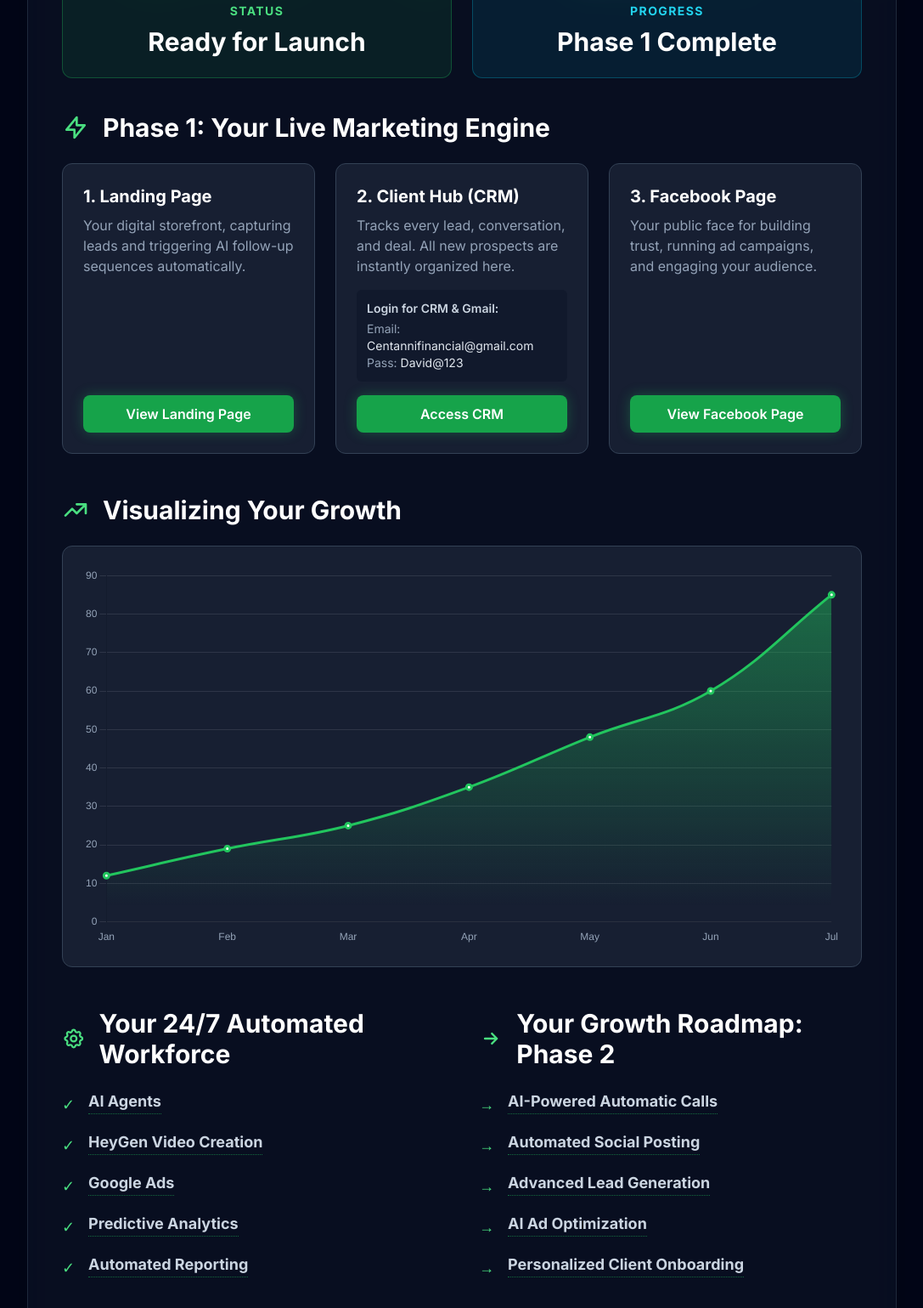
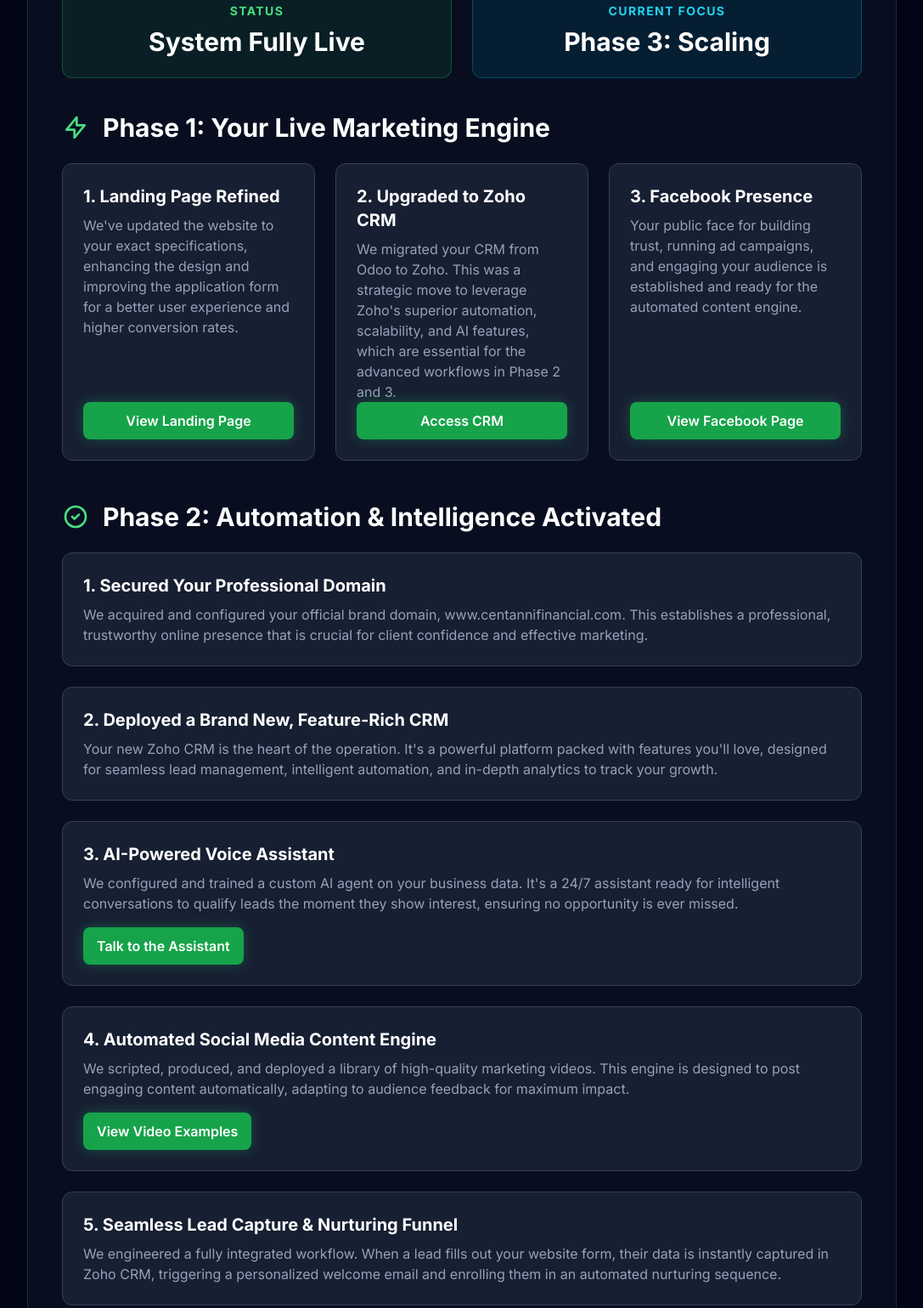
Before and after one commit to Zioneris1/Centanni-Financial---Client-System-Overview, a plain HTML site: page index.html in a window 1280 px wide. Shown: the part 352-1891 px from the top of the page at 85% size, without its empty margins (96-1183 px from the left). Drawn offline with nearby package versions, Linux system fonts and the light colour scheme; animation ran at ten frames a second.

Commit message:
Update index.html

```diff
--- a/index.html
+++ b/index.html
@@ -1,4 +1,4 @@
-
+<!DOCTYPE html>
 <html lang="en" class="scroll-smooth">
 <head>
     <meta charset="UTF-8">
@@ -103,15 +103,15 @@
             <div class="grid grid-cols-1 md:grid-cols-2 gap-6 mb-10 fade-in-up">
                 <div class="bg-green-500/10 border border-green-500/30 rounded-xl p-6 text-center">
                     <div class="text-sm font-bold text-green-400 uppercase tracking-widest">Status</div>
-                    <div class="text-3xl font-bold text-white mt-2">Ready for Launch</div>
+                    <div class="text-3xl font-bold text-white mt-2">System Fully Live</div>
                 </div>
                 <div class="bg-cyan-500/10 border border-cyan-500/30 rounded-xl p-6 text-center">
-                    <div class="text-sm font-bold text-cyan-400 uppercase tracking-widest">Progress</div>
-                    <div class="text-3xl font-bold text-white mt-2">Phase 1 Complete</div>
+                    <div class="text-sm font-bold text-cyan-400 uppercase tracking-widest">Current Focus</div>
+                    <div class="text-3xl font-bold text-white mt-2">Phase 3: Scaling</div>
                 </div>
             </div>
 
-            <!-- Phase 1: Ready to Launch -->
+            <!-- Phase 1: Foundation -->
             <div class="mb-12 fade-in-up">
                 <h2 class="text-3xl font-bold text-white mb-6 flex items-center">
                     <svg xmlns="http://www.w3.org/2000/svg" class="h-8 w-8 mr-4 text-green-400" fill="none" viewBox="0 0 24 24" stroke="currentColor" stroke-width="2"><path stroke-linecap="round" stroke-linejoin="round" d="M13 10V3L4 14h7v7l9-11h-7z" /></svg>
@@ -120,32 +120,61 @@
                 <div class="grid grid-cols-1 lg:grid-cols-3 gap-6">
                     <!-- Card -->
                     <div class="bg-slate-800/70 rounded-xl p-6 border border-slate-700 flex flex-col transition-all duration-300 card-glow fade-in-up">
-                        <h3 class="font-bold text-xl text-white">1. Landing Page</h3>
-                        <p class="text-slate-400 mt-2 flex-grow">Your digital storefront, capturing leads and triggering AI follow-up sequences automatically.</p>
-                        <a href="https://zioneris1.github.io/centannifinancial/" target="_blank" class="mt-6 w-full text-center bg-green-600 hover:bg-green-500 text-white font-semibold py-2.5 px-4 rounded-lg transition-all duration-300 btn-glow">View Landing Page</a>
+                        <h3 class="font-bold text-xl text-white">1. Landing Page Refined</h3>
+                        <p class="text-slate-400 mt-2 flex-grow">We've updated the website to your exact specifications, enhancing the design and improving the application form for a better user experience and higher conversion rates.</p>
+                        <a href="https://www.centannifinancial.com" target="_blank" class="mt-6 w-full text-center bg-green-600 hover:bg-green-500 text-white font-semibold py-2.5 px-4 rounded-lg transition-all duration-300 btn-glow">View Landing Page</a>
                     </div>
                     <!-- Card -->
                     <div class="bg-slate-800/70 rounded-xl p-6 border border-slate-700 flex flex-col transition-all duration-300 card-glow fade-in-up" style="transition-delay: 150ms;">
-                        <h3 class="font-bold text-xl text-white">2. Client Hub (CRM)</h3>
-                        <p class="text-slate-400 mt-2 flex-grow">Tracks every lead, conversation, and deal. All new prospects are instantly organized here.</p>
-                        <div class="my-4 bg-slate-900/70 p-3 rounded-md text-sm">
-                            <p class="font-semibold text-slate-300 mb-1">Login for CRM & Gmail:</p>
-                            <p><span class="text-slate-400">Email:</span> Centannifinancial@gmail.com</p>
-                            <p><span class="text-slate-400">Pass:</span> David@123</p>
-                        </div>
-                        <a href="https://centannifinancial1.odoo.com/" target="_blank" class="mt-auto w-full text-center bg-green-600 hover:bg-green-500 text-white font-semibold py-2.5 px-4 rounded-lg transition-all duration-300 btn-glow">Access CRM</a>
+                        <h3 class="font-bold text-xl text-white">2. Upgraded to Zoho CRM</h3>
+                        <p class="text-slate-400 mt-2 flex-grow">We migrated your CRM from Odoo to Zoho. This was a strategic move to leverage Zoho's superior automation, scalability, and AI features, which are essential for the advanced workflows in Phase 2 and 3.</p>
+                        <a href="https://crm.centannifinancial.com" target="_blank" class="mt-auto w-full text-center bg-green-600 hover:bg-green-500 text-white font-semibold py-2.5 px-4 rounded-lg transition-all duration-300 btn-glow">Access CRM</a>
                     </div>
                     <!-- Card -->
                     <div class="bg-slate-800/70 rounded-xl p-6 border border-slate-700 flex flex-col transition-all duration-300 card-glow fade-in-up" style="transition-delay: 300ms;">
-                        <h3 class="font-bold text-xl text-white">3. Facebook Page</h3>
-                        <p class="text-slate-400 mt-2 flex-grow">Your public face for building trust, running ad campaigns, and engaging your audience.</p>
+                        <h3 class="font-bold text-xl text-white">3. Facebook Presence</h3>
+                        <p class="text-slate-400 mt-2 flex-grow">Your public face for building trust, running ad campaigns, and engaging your audience is established and ready for the automated content engine.</p>
                         <a href="https://www.facebook.com/share/15qM1boSUJ/?mibextid=wwXIfr" target="_blank" class="mt-6 w-full text-center bg-green-600 hover:bg-green-500 text-white font-semibold py-2.5 px-4 rounded-lg transition-all duration-300 btn-glow">View Facebook Page</a>
                     </div>
                 </div>
             </div>
 
+            <!-- Phase 2: Automation Activated -->
+            <div class="mb-12 fade-in-up">
+                <h2 class="text-3xl font-bold text-white mb-6 flex items-center">
+                    <svg xmlns="http://www.w3.org/2000/svg" class="h-8 w-8 mr-4 text-green-400" fill="none" viewBox="0 0 24 24" stroke="currentColor" stroke-width="2">
+                        <path stroke-linecap="round" stroke-linejoin="round" d="M9 12l2 2 4-4m6 2a9 9 0 11-18 0 9 9 0 0118 0z" />
+                    </svg>
+                    Phase 2: Automation & Intelligence Activated
+                </h2>
+                <div class="space-y-6">
+                    <div class="bg-slate-800/70 rounded-xl p-6 border border-slate-700 transition-all duration-300 card-glow">
+                        <h3 class="font-bold text-xl text-white">1. Secured Your Professional Domain</h3>
+                        <p class="text-slate-400 mt-2">We acquired and configured your official brand domain, www.centannifinancial.com. This establishes a professional, trustworthy online presence that is crucial for client confidence and effective marketing.</p>
+                    </div>
+                    <div class="bg-slate-800/70 rounded-xl p-6 border border-slate-700 transition-all duration-300 card-glow">
+                        <h3 class="font-bold text-xl text-white">2. Deployed a Brand New, Feature-Rich CRM</h3>
+                        <p class="text-slate-400 mt-2">Your new Zoho CRM is the heart of the operation. It's a powerful platform packed with features you'll love, designed for seamless lead management, intelligent automation, and in-depth analytics to track your growth.</p>
+                    </div>
+                    <div class="bg-slate-800/70 rounded-xl p-6 border border-slate-700 transition-all duration-300 card-glow">
+                        <h3 class="font-bold text-xl text-white">3. AI-Powered Voice Assistant</h3>
+                        <p class="text-slate-400 mt-2">We configured and trained a custom AI agent on your business data. It's a 24/7 assistant ready for intelligent conversations to qualify leads the moment they show interest, ensuring no opportunity is ever missed.</p>
+                        <a href="https://elevenlabs.io/app/talk-to?agent_id=agent_6701k2eav6xvfhgvj0qst1q2zt5y" target="_blank" class="mt-4 inline-block text-center bg-green-600 hover:bg-green-500 text-white font-semibold py-2.5 px-4 rounded-lg transition-all duration-300 btn-glow">Talk to the Assistant</a>
+                    </div>
+                    <div class="bg-slate-800/70 rounded-xl p-6 border border-slate-700 transition-all duration-300 card-glow">
+                        <h3 class="font-bold text-xl text-white">4. Automated Social Media Content Engine</h3>
+                        <p class="text-slate-400 mt-2">We scripted, produced, and deployed a library of high-quality marketing videos. This engine is designed to post engaging content automatically, adapting to audience feedback for maximum impact.</p>
+                        <a href="https://drive.google.com/drive/folders/1kYjFhO_inoY4epxH0he6yy3iHzhsnM3B?usp=drive_link" target="_blank" class="mt-4 inline-block text-center bg-green-600 hover:bg-green-500 text-white font-semibold py-2.5 px-4 rounded-lg transition-all duration-300 btn-glow">View Video Examples</a>
+                    </div>
+                    <div class="bg-slate-800/70 rounded-xl p-6 border border-slate-700 transition-all duration-300 card-glow">
+                        <h3 class="font-bold text-xl text-white">5. Seamless Lead Capture & Nurturing Funnel</h3>
+                        <p class="text-slate-400 mt-2">We engineered a fully integrated workflow. When a lead fills out your website form, their data is instantly captured in Zoho CRM, triggering a personalized welcome email and enrolling them in an automated nurturing sequence.</p>
+                    </div>
+                </div>
+            </div>
+
             <!-- Growth Chart Section -->
-            <div class="mb-12 fade-in-up" style="transition-delay: 450ms;">
+            <div class="mb-12 fade-in-up">
                 <h2 class="text-3xl font-bold text-white mb-6 flex items-center">
                     <svg xmlns="http://www.w3.org/2000/svg" class="h-8 w-8 mr-4 text-green-400" fill="none" viewBox="0 0 24 24" stroke="currentColor" stroke-width="2"><path stroke-linecap="round" stroke-linejoin="round" d="M13 7h8m0 0v8m0-8l-8 8-4-4-6 6" /></svg>
                     Visualizing Your Growth
@@ -155,36 +184,31 @@
                 </div>
             </div>
 
-            <!-- Backend & Phase 2 -->
-            <div class="grid grid-cols-1 lg:grid-cols-2 gap-10 mb-12">
-                <!-- Backend Engine -->
-                <div class="fade-in-up" style="transition-delay: 600ms;">
-                    <h2 class="text-3xl font-bold text-white mb-6 flex items-center">
-                        <svg xmlns="http://www.w3.org/2000/svg" class="h-8 w-8 mr-4 text-green-400" fill="none" viewBox="0 0 24 24" stroke="currentColor" stroke-width="2"><path stroke-linecap="round" stroke-linejoin="round" d="M10.325 4.317c.426-1.756 2.924-1.756 3.35 0a1.724 1.724 0 002.573 1.066c1.543-.94 3.31.826 2.37 2.37a1.724 1.724 0 001.065 2.572c1.756.426 1.756 2.924 0 3.35a1.724 1.724 0 00-1.066 2.573c.94 1.543-.826 3.31-2.37 2.37a1.724 1.724 0 00-2.572 1.065c-.426 1.756-2.924 1.756-3.35 0a1.724 1.724 0 00-2.573-1.066c-1.543.94-3.31-.826-2.37-2.37a1.724 1.724 0 00-1.065-2.572c-1.756-.426-1.756-2.924 0-3.35a1.724 1.724 0 001.066-2.573c-.94-1.543.826-3.31 2.37-2.37.996.608 2.296.096 2.572-1.065z" /><path stroke-linecap="round" stroke-linejoin="round" stroke-width="2" d="M15 12a3 3 0 11-6 0 3 3 0 016 0z" /></svg>
-                        Your 24/7 Automated Workforce
-                    </h2>
-                    <ul class="space-y-4 text-slate-300 text-lg">
-                        <li class="flex items-start"><span class="text-green-400 mr-4 mt-1">✓</span><span class="tooltip"><strong>AI Agents</strong><span class="tooltip-text">Our AI handles lead qualification and initial follow-ups, ensuring no opportunity is missed, day or night.</span></span></li>
-                        <li class="flex items-start"><span class="text-green-400 mr-4 mt-1">✓</span><span class="tooltip"><strong>HeyGen Video Creation</strong><span class="tooltip-text">We produce high-quality, engaging marketing videos to capture attention and explain your value proposition effectively.</span></span></li>
-                        <li class="flex items-start"><span class="text-green-400 mr-4 mt-1">✓</span><span class="tooltip"><strong>Google Ads</strong><span class="tooltip-text">The foundation is set to expand your reach beyond social media, capturing high-intent customers actively searching for your services.</span></span></li>
-                        <li class="flex items-start"><span class="text-green-400 mr-4 mt-1">✓</span><span class="tooltip"><strong>Predictive Analytics</strong><span class="tooltip-text">Our system analyzes lead behavior and engagement to predict which prospects are most likely to convert, allowing you to focus your efforts.</span></span></li>
-                        <li class="flex items-start"><span class="text-green-400 mr-4 mt-1">✓</span><span class="tooltip"><strong>Automated Reporting</strong><span class="tooltip-text">Receive real-time dashboards and reports on key metrics like ROI, cost per lead, and campaign performance.</span></span></li>
-                    </ul>
-                </div>
-
-                <!-- Phase 2 Upgrades -->
-                <div class="fade-in-up" style="transition-delay: 750ms;">
-                    <h2 class="text-3xl font-bold text-white mb-6 flex items-center">
-                        <svg xmlns="http://www.w3.org/2000/svg" class="h-8 w-8 mr-4 text-green-400" fill="none" viewBox="0 0 24 24" stroke="currentColor" stroke-width="2"><path stroke-linecap="round" stroke-linejoin="round" d="M13 7l5 5m0 0l-5 5m5-5H6" /></svg>
-                        Your Growth Roadmap: Phase 2
-                    </h2>
-                    <ul class="space-y-4 text-slate-300 text-lg">
-                        <li class="flex items-start"><span class="text-green-400 mr-4 mt-1">→</span><span class="tooltip"><strong>AI-Powered Automatic Calls</strong><span class="tooltip-text">Instantly follow up with your hottest leads via automated, intelligent phone calls to increase contact rates.</span></span></li>
-                        <li class="flex items-start"><span class="text-green-400 mr-4 mt-1">→</span><span class="tooltip"><strong>Automated Social Posting</strong><span class="tooltip-text">Keep your Facebook page consistently active and engaging with scheduled, AI-generated content.</span></span></li>
-                        <li class="flex items-start"><span class="text-green-400 mr-4 mt-1">→</span><span class="tooltip"><strong>Advanced Lead Generation</strong><span class="tooltip-text">Implement smart reminders and sophisticated funnels to nurture leads and maximize conversions.</span></span></li>
-                        <li class="flex items-start"><span class="text-green-400 mr-4 mt-1">→</span><span class="tooltip"><strong>AI Ad Optimization</strong><span class="tooltip-text">The system will automatically adjust ad spend and targeting based on real-time performance to maximize your return.</span></span></li>
-                        <li class="flex items-start"><span class="text-green-400 mr-4 mt-1">→</span><span class="tooltip"><strong>Personalized Client Onboarding</strong><span class="tooltip-text">Automated, personalized welcome sequences for new clients to enhance retention and build long-term value.</span></span></li>
-                    </ul>
+            <!-- Phase 3: Scaling & Optimization -->
+            <div class="mb-12 fade-in-up">
+                <h2 class="text-3xl font-bold text-white mb-6 flex items-center">
+                    <svg xmlns="http://www.w3.org/2000/svg" class="h-8 w-8 mr-4 text-cyan-400" fill="none" viewBox="0 0 24 24" stroke="currentColor" stroke-width="2">
+                        <path stroke-linecap="round" stroke-linejoin="round" d="M12 8v4l3 3m6-3a9 9 0 11-18 0 9 9 0 0118 0z" />
+                    </svg>
+                    Phase 3: Scaling & Optimization (What's Next)
+                </h2>
+                <div class="space-y-6">
+                    <div class="bg-slate-800/70 rounded-xl p-6 border border-slate-700 transition-all duration-300 card-glow">
+                        <h3 class="font-bold text-xl text-white">Launch Ad Campaign</h3>
+                        <p class="text-slate-400 mt-2">Our immediate focus is to launch the first ad campaign with the primary goal of securing 10 client interviews. We will monitor performance closely and make adjustments to optimize for results.</p>
+                    </div>
+                    <div class="bg-slate-800/70 rounded-xl p-6 border border-slate-700 transition-all duration-300 card-glow">
+                        <h3 class="font-bold text-xl text-white">Enhance AI & Automation</h3>
+                        <p class="text-slate-400 mt-2">We will build a 6-month automated email sequence for leads who don't convert immediately. Additionally, the AI assistant will begin proactively calling new leads to qualify them.</p>
+                    </div>
+                    <div class="bg-slate-800/70 rounded-xl p-6 border border-slate-700 transition-all duration-300 card-glow">
+                        <h3 class="font-bold text-xl text-white">Feedback & Iteration</h3>
+                        <p class="text-slate-400 mt-2">We will gather feedback from the initial 10 client interviews to make data-driven adjustments to our messaging, targeting, and overall strategy.</p>
+                    </div>
+                     <div class="bg-slate-800/70 rounded-xl p-6 border border-slate-700 transition-all duration-300 card-glow">
+                        <h3 class="font-bold text-xl text-white">Complete Facebook Automation & CRM Training</h3>
+                        <p class="text-slate-400 mt-2">Finalize the complete automation of Facebook marketing posts. We will also schedule a session to ensure David is fully trained and comfortable using the Zoho CRM to manage the influx of new leads.</p>
+                    </div>
                 </div>
             </div>
         </main>
@@ -276,7 +300,7 @@
             for (let a = 0; a < particles.length; a++) {
                 for (let b = a; b < particles.length; b++) {
                     let distance = ((particles[a].x - particles[b].x) * (particles[a].x - particles[b].x))
-                                 + ((particles[a].y - particles[b].y) * (particles[a].y - particles[b].y));
+                                  + ((particles[a].y - particles[b].y) * (particles[a].y - particles[b].y));
                     if (distance < (canvas.width / 8) * (canvas.height / 8)) {
                         opacityValue = 1 - (distance / 25000);
                         ctx.strokeStyle = `rgba(34, 197, 94, ${opacityValue})`;
```
